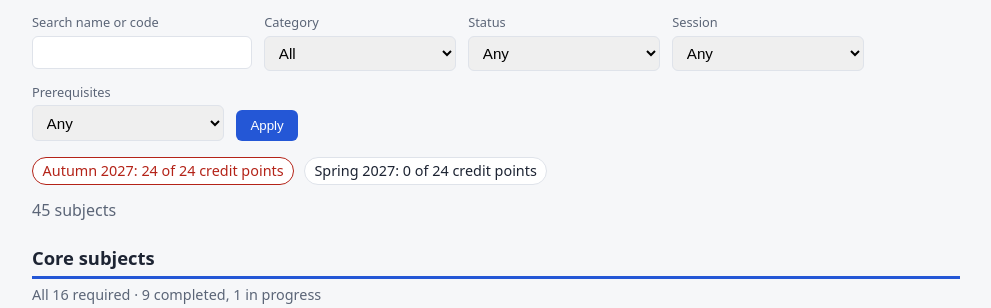
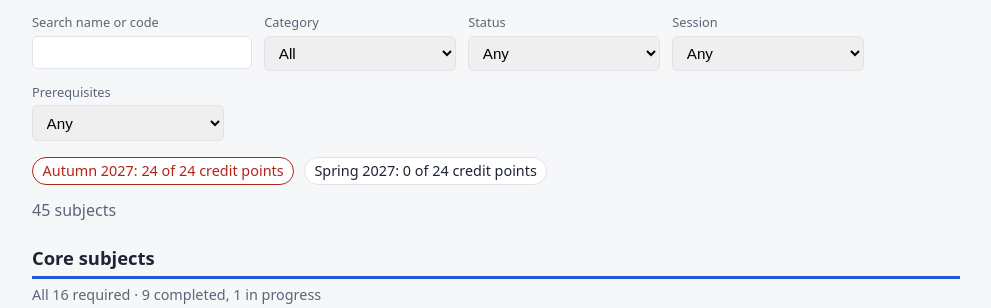
Before and after one commit to AlexChoi2004/enrolment-hub, a Flask app: page /subjects in a window 1280 px wide. Shown: the part 176-484 px from the top of the page, without its empty margins (144-1135 px from the left). Run offline with Flask 3, Linux system fonts and the light colour scheme; the visitor is signed in with stand-in values (Sample User, id 1); data comes from the database, SQL or seed files in the repository.

Commit message:
fix(catalogue): show the Apply button only when JavaScript is off

```diff
--- a/subject_catalogue/templates/catalogue/index.html
+++ b/subject_catalogue/templates/catalogue/index.html
@@ -46,7 +46,7 @@
       <option value="none" {{ 'selected' if filters.prereqs == 'none' }}>No prerequisites</option>
     </select>
   </label>
-  <button type="submit">Apply</button>
+  <noscript><button type="submit">Apply</button></noscript>
 </form>
 
 <p class="loads">
```
